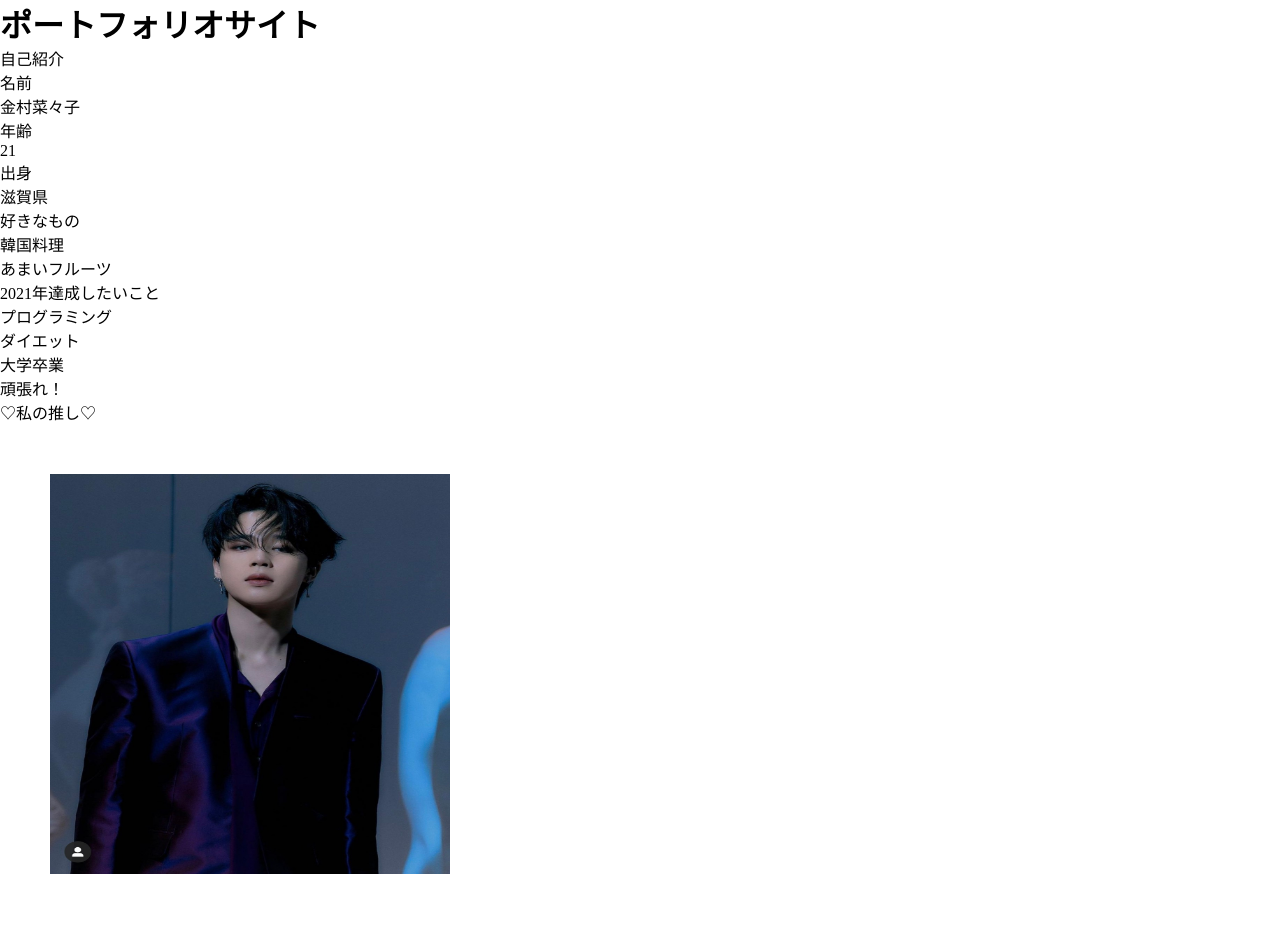
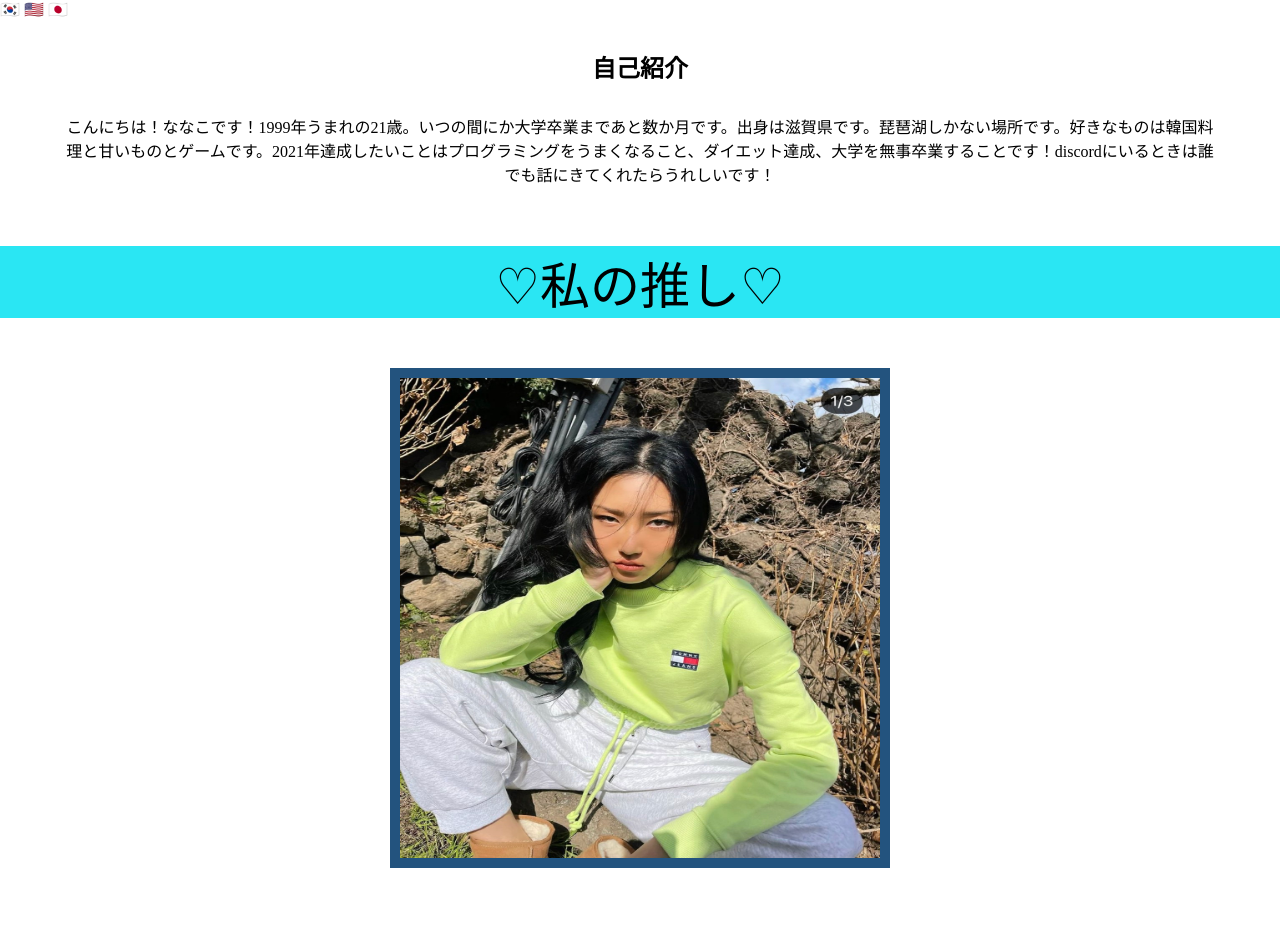
Before and after one commit to Kanemura775/my-portfolio, a plain HTML site: page index.html in a window 1280 px wide. After the commit the page ends 868 px from the top, so only its background shows below. Drawn offline with Linux system fonts and the light colour scheme; some packages are replaced by stand-ins of ours.

Commit message:
portfolio

```diff
--- a/index.html
+++ b/index.html
@@ -9,7 +9,18 @@
     <title>My Portfolio</title>
   </head>
   <body>
-    <h1>ポートフォリオサイト</h1>
+    <button id="hangkok">🇰🇷</button>
+    <button id="english">🇺🇸</button>
+    <button id="japanese">🇯🇵</button>
+    <section id="jikosyoukai">
+      <div class="display-jikosyoukai">
+      <h1>自己紹介</h1>
+      <div class="display-jikosyoukai">
+        こんにちは！ななこです！1999年うまれの21歳。いつの間にか大学卒業まであと数か月です。出身は滋賀県です。琵琶湖しかない場所です。好きなものは韓国料理と甘いものとゲームです。2021年達成したいことはプログラミングをうまくなること、ダイエット達成、大学を無事卒業することです！discordにいるときは誰でも話にきてくれたらうれしいです！
+      </div>
+    </section>
+
+    <!-- <h1>ポートフォリオサイト</h1>
     <section id="jikosyoukai">
       <div class="jikosyoukai-container">
         <div class="jikosyoukai">自己紹介</div>
@@ -38,17 +49,11 @@
             <p class="jikosyoukaiyouso">大学卒業</p>
             <div class="arigatou"></div>
             <button id="ganbare">頑張れ！</button>
+    </section> -->
+    <section id="oshi">
+      <div class="oshititle">♡私の推し♡</div>
+      <img src="jimin.jpg" id="slide_img" class="slider" />
     </section>
-    <section id="oshi">
-
-        <div class="oshititle">♡私の推し♡</div>
-          <img src="jimin.jpg" id="slide_img" class="slider"/>
-
-    </section>
-
-
-
-
     <script src="main.js"></script>
   </body>
 </html>
--- a/main.js
+++ b/main.js
@@ -1,8 +1,5 @@
-ganbare.onclick = function () {
-  ganbare.textContent = "ありがとう！";
-};
-
 //oshiのスライドショーつくりたい
+const slideImg = document.getElementById("slide_img");
 const img_src = [
   {
     picture: "jimin.jpg",
@@ -35,13 +32,30 @@ function slide_time() {
   } else {
     num++;
   }
-  //ここの一文よくわからない
-  const slideImg = document.getElementById("slide_img");
-  slideImg.src = img_src[num];
+  //slideImgは6行目で定義づけたやつ。.srcは.textcontentみたいなやつよ。
+  //img_src[num]はimg_srcのnum番目という意味。このままだとオブジェクトなので、画像のURLをとってくるために、picture8~26行目のやつをかく。
+
+  slideImg.src = img_src[num].picture;
 }
+
 //表示する時間を切り替える
-setInterval(slide_time, 10000);
-
+setInterval(slide_time, 1000);
 slideImg.onclick = function () {
   window.open(img_src[num].url);
 };
+
+const displayjikosyoukai = document.getElementById("display-jikosyoukai");
+const jikosyoukai = document.getElementById("jikosyoukai");
+hangkok.onclick = function () {
+  jikosyoukai.textContent =
+    "안녕하세요! 나나코입니다. 1999생이고 21살입니다. 어느새 졸업까지 몇달도 남지 않습니다. 고향은 시가, 엄청 큰 호수 비와호가 있습니다. 한국요리와 달달한 스위트를 좋아하고 게임도 너무 좋아합니다. 달성하고 싶은 목표는 프로그래밍은 잘하기, 살 빼기 그리고 졸업하기입니다. 제가 discord 있을 때 언제든지 같이 얘기 하거나 공부합시다!";
+};
+english.onclick = function () {
+  jikosyoukai.textContent =
+    "Hi！I‘m Nanako. I was born in 1999 and I am 21 years old. I still have some months left before graduating from university. I’m from Shiga prefecture which has Biwa lake. I love Korean-food, sweets and gaming. What I want to achieve in this year is being a good programmer, losing weight and graduating from my university. When I am in discord, feel free to join me!";
+};
+
+japanese.onclick = function () {
+  jikosyoukai.textContent =
+    "こんにちは！ななこです！1999年うまれの21歳。いつの間にか大学卒業まであと数か月です。出身は滋賀県です。琵琶湖しかない場所です。好きなものは韓国料理と甘いものとゲームです。2021年達成したいことはプログラミングをうまくなること、ダイエット達成、大学を無事卒業することです！discordにいるときは誰でも話にきてくれたらうれしいです！";
+};
--- a/style.css
+++ b/style.css
@@ -1,5 +1,32 @@
 img {
-  width: 400px;
-  height: 400px;
-  margin: 50px;
+  /*画像の場所指定*/
+  position: absolute;
+  right: 50px;
+  left: 50px;
+  background-color: rgb(35, 83, 126);
+  padding: 10px;
+  text-align: center;
+  margin: auto;
+  margin-top: 50px;
+
+  /*画像の大きさ指定*/
+  width: 500px;
+  height: 500px;
+  /*margin: 50px;*/
 }
+.display-jikosyoukai {
+  margin: 10px;
+  padding: 20px;
+  background-color: rgba(75, 23, 158, 0);
+  text-align: center;
+}
+
+.oshititle {
+  font-size: 50px;
+  background-position: center;
+  background-color: rgb(42, 230, 243);
+  text-align: center;
+  font-family: Corben, cursive;
+  left: auto;
+  right: auto;
+}
```
